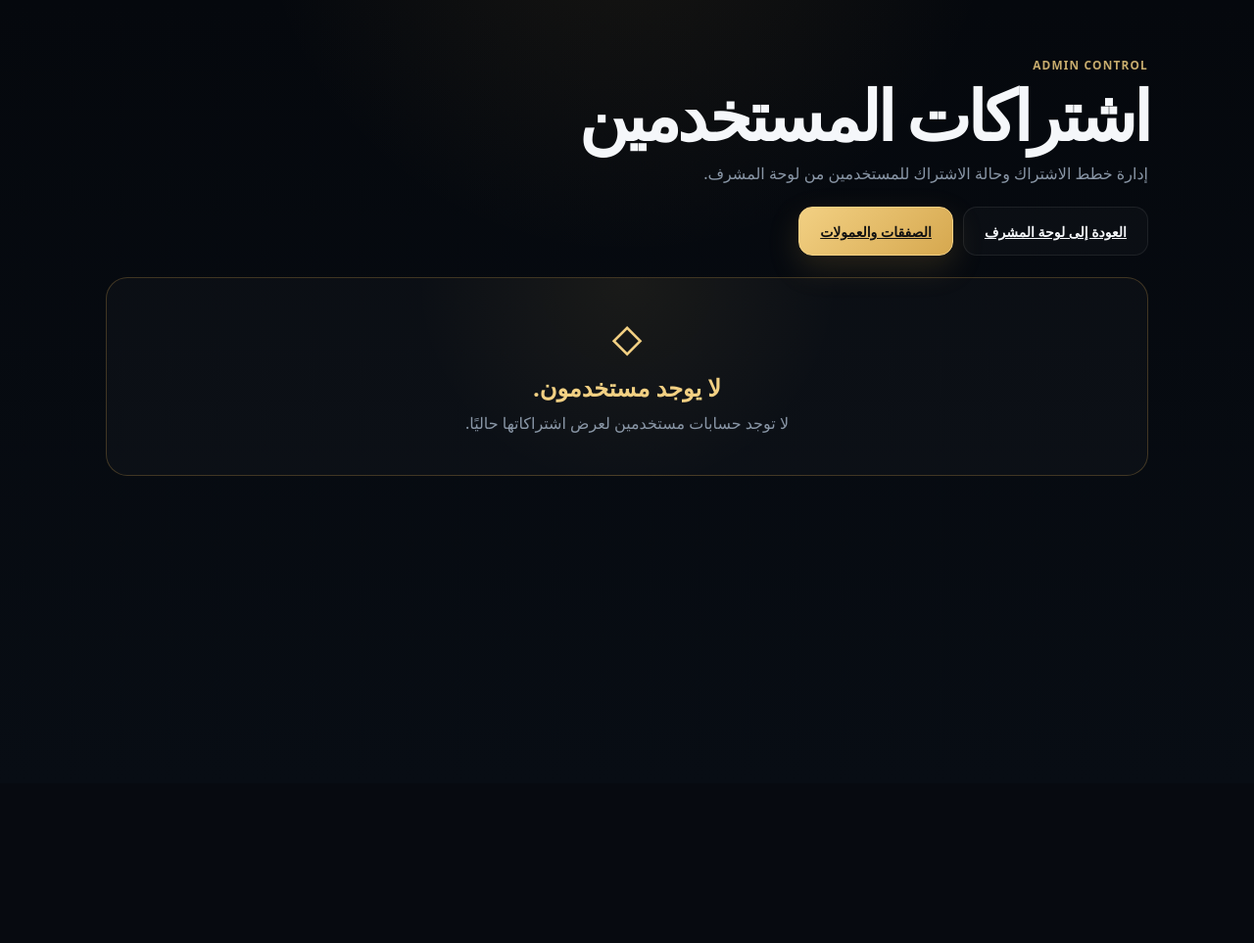
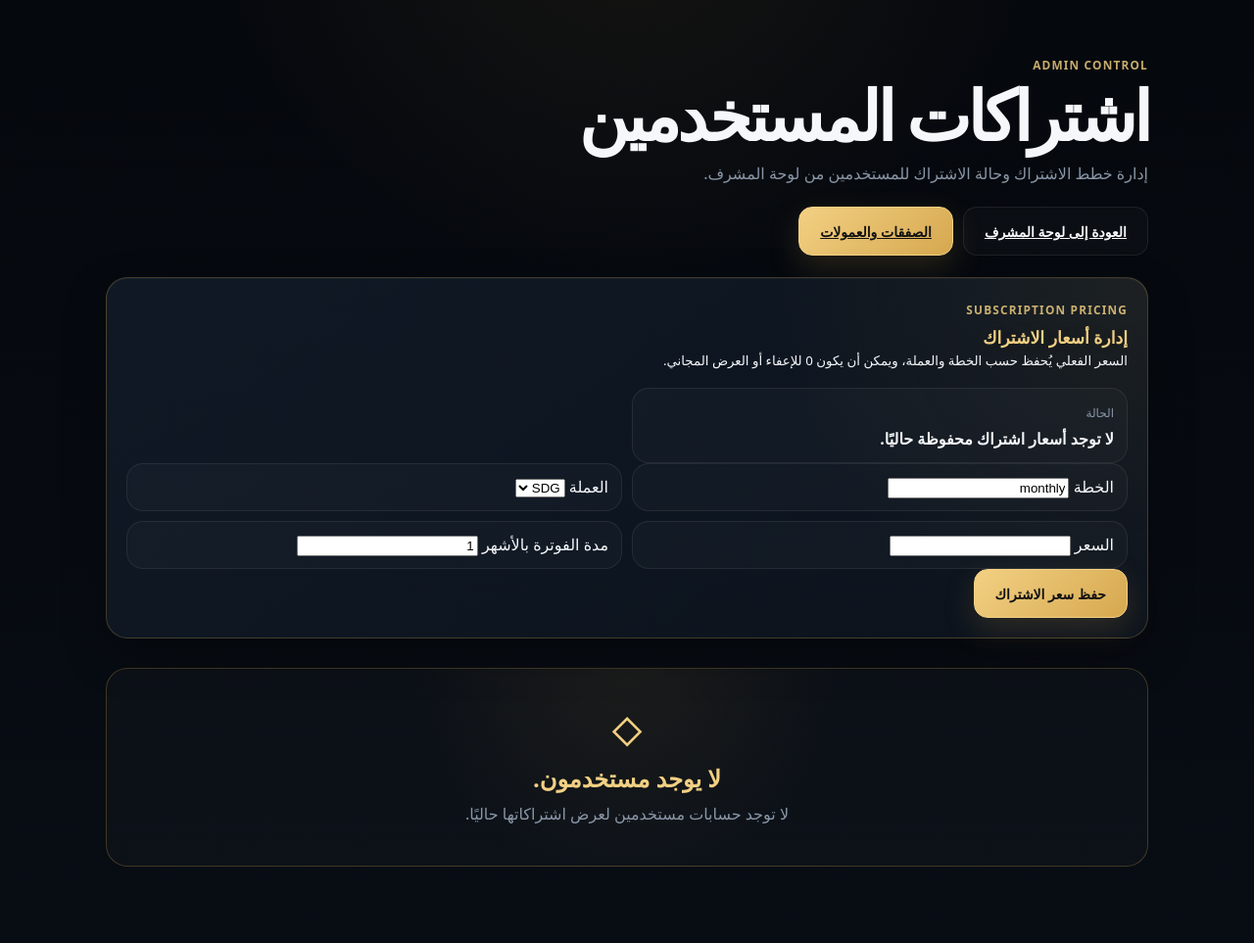
Before and after one commit to aymenmhmd3sul/sudan-mining-hub-mvp, a FastAPI app: template app/templates/admin/subscriptions.html in a window 1280 px wide. Shown: the whole page at 98% size. Before the commit the page ends 486 px from the top, so only its background shows below. Run offline with FastAPI, Linux system fonts and the light colour scheme; the template is opened without the code that fills it, so the values that code supplies are empty; parts of the project's set-up code (start-up, migrations or seed data) failed here and were passed over.

Commit message:
Add admin subscription pricing management

```diff
--- a/app/templates/admin/subscriptions.html
+++ b/app/templates/admin/subscriptions.html
@@ -19,6 +19,88 @@
                     الصفقات والعمولات
                 </a>
             </div>
+        </div>
+    </section>
+
+    <section class="admin-deals-browser" aria-label="أسعار الاشتراك">
+        <div class="admin-deal-card">
+            <div class="admin-deal-card-header">
+                <div>
+                    <span class="admin-deal-eyebrow">SUBSCRIPTION PRICING</span>
+                    <h2>إدارة أسعار الاشتراك</h2>
+                    <small>السعر الفعلي يُحفظ حسب الخطة والعملة، ويمكن أن يكون 0 للإعفاء أو العرض المجاني.</small>
+                </div>
+            </div>
+
+            <div class="admin-deal-info-grid">
+                {% for price in pricing_rows %}
+                    <div class="admin-deal-info">
+                        <span>{{ price.plan }} / {{ price.currency }}</span>
+                        <strong>
+                            {{ price.amount }} {{ price.currency }}
+                            — {{ price.billing_period_months }} شهر
+                            {% if price.is_active %} — نشط{% else %} — غير نشط{% endif %}
+                        </strong>
+                    </div>
+                {% else %}
+                    <div class="admin-deal-info">
+                        <span>الحالة</span>
+                        <strong>لا توجد أسعار اشتراك محفوظة حاليًا.</strong>
+                    </div>
+                {% endfor %}
+            </div>
+
+            <form method="post" action="/admin/subscriptions/pricing">
+                <div class="admin-deal-info-grid">
+                    <div class="admin-deal-info">
+                        <label for="pricing-plan">الخطة</label>
+                        <input
+                            id="pricing-plan"
+                            name="plan"
+                            type="text"
+                            value="monthly"
+                            required
+                        >
+                    </div>
+
+                    <div class="admin-deal-info">
+                        <label for="pricing-currency">العملة</label>
+                        <select id="pricing-currency" name="currency" required>
+                            <option value="SDG">SDG</option>
+                            <option value="USD">USD</option>
+                        </select>
+                    </div>
+
+                    <div class="admin-deal-info">
+                        <label for="pricing-amount">السعر</label>
+                        <input
+                            id="pricing-amount"
+                            name="amount"
+                            type="number"
+                            min="0"
+                            step="0.01"
+                            required
+                        >
+                    </div>
+
+                    <div class="admin-deal-info">
+                        <label for="pricing-period">مدة الفوترة بالأشهر</label>
+                        <input
+                            id="pricing-period"
+                            name="billing_period_months"
+                            type="number"
+                            min="1"
+                            step="1"
+                            value="1"
+                            required
+                        >
+                    </div>
+                </div>
+
+                <button type="submit" class="btn btn-primary">
+                    حفظ سعر الاشتراك
+                </button>
+            </form>
         </div>
     </section>
 
```
Also changed, not shown: app/routers/admin.py (+42 -0 lines).
